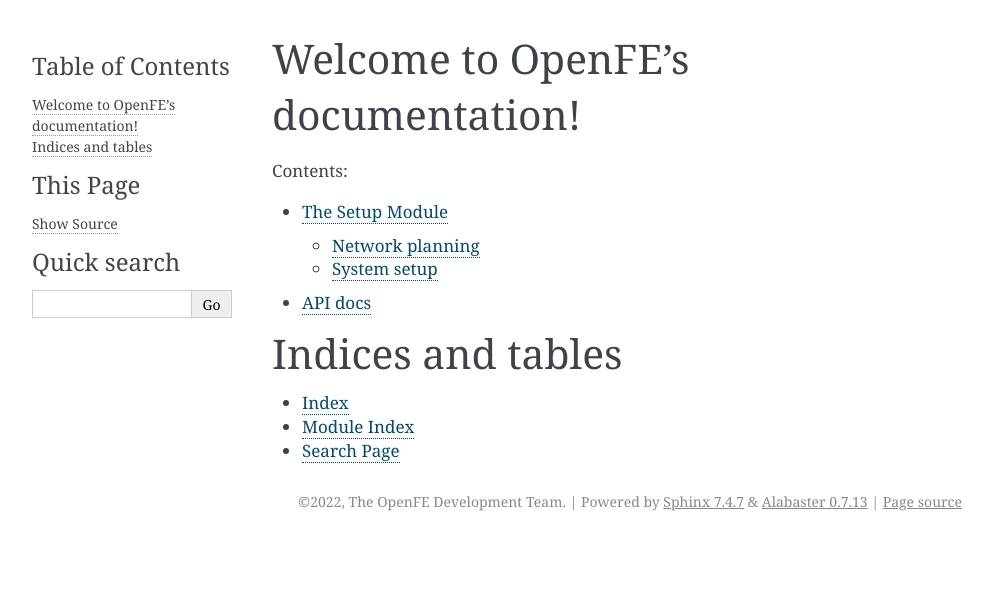
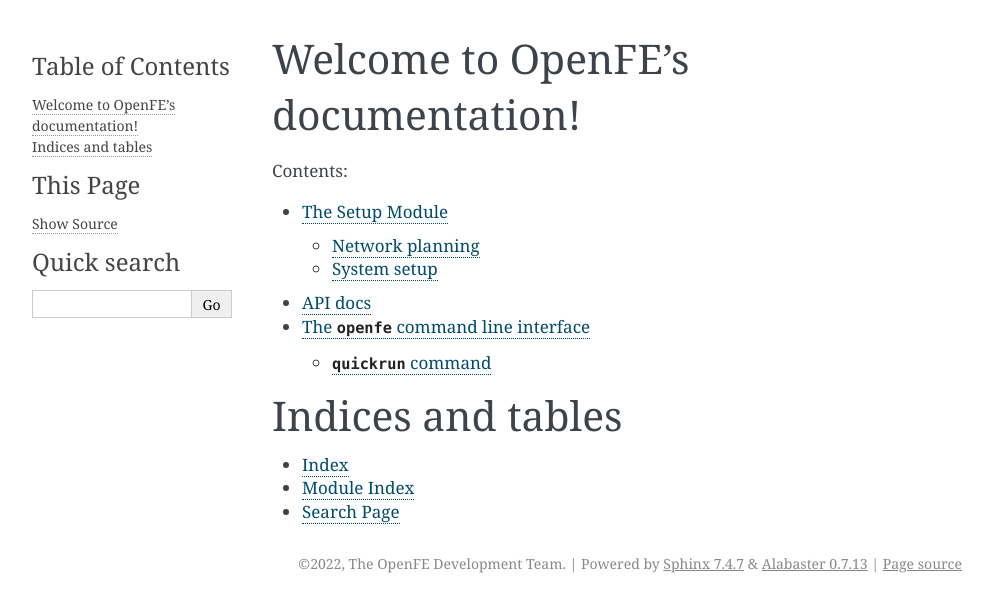
Before and after one commit to OpenFreeEnergy/openfe, a Sphinx documentation site: the page built from docs/index.rst, in a window 1280 px wide. Shown: the top 612 px of the page, without its empty margins (148-1141 px from the left). Built offline with Sphinx 7.4.7, drawn with Linux system fonts in a browser that asks for light colours.

Commit message:
Add quickrun command docs

```diff
--- /dev/null
+++ b/docs/cli/index.rst
@@ -0,0 +1,6 @@
+The ``openfe`` command line interface
+=====================================
+
+.. toctree::
+
+    quickrun
--- /dev/null
+++ b/docs/cli/quickrun.rst
@@ -0,0 +1,5 @@
+``quickrun`` command
+====================
+
+.. click:: openfecli.commands.quickrun:quickrun
+   :prog: openfe quickrun
--- a/docs/conf.py
+++ b/docs/conf.py
@@ -31,6 +31,7 @@
     'sphinx.ext.autodoc',
     'sphinx.ext.napoleon',
     'myst_parser',
+    'sphinx_click.ext'
 ]
 
 # Add any paths that contain templates here, relative to this directory.
--- a/docs/index.rst
+++ b/docs/index.rst
@@ -12,6 +12,7 @@
 
    setup
    api
+   cli/index
 
 Indices and tables
 ==================
--- a/docs/requirements.txt
+++ b/docs/requirements.txt
@@ -1 +1,2 @@
 myst-parser
+sphinx-click
```
